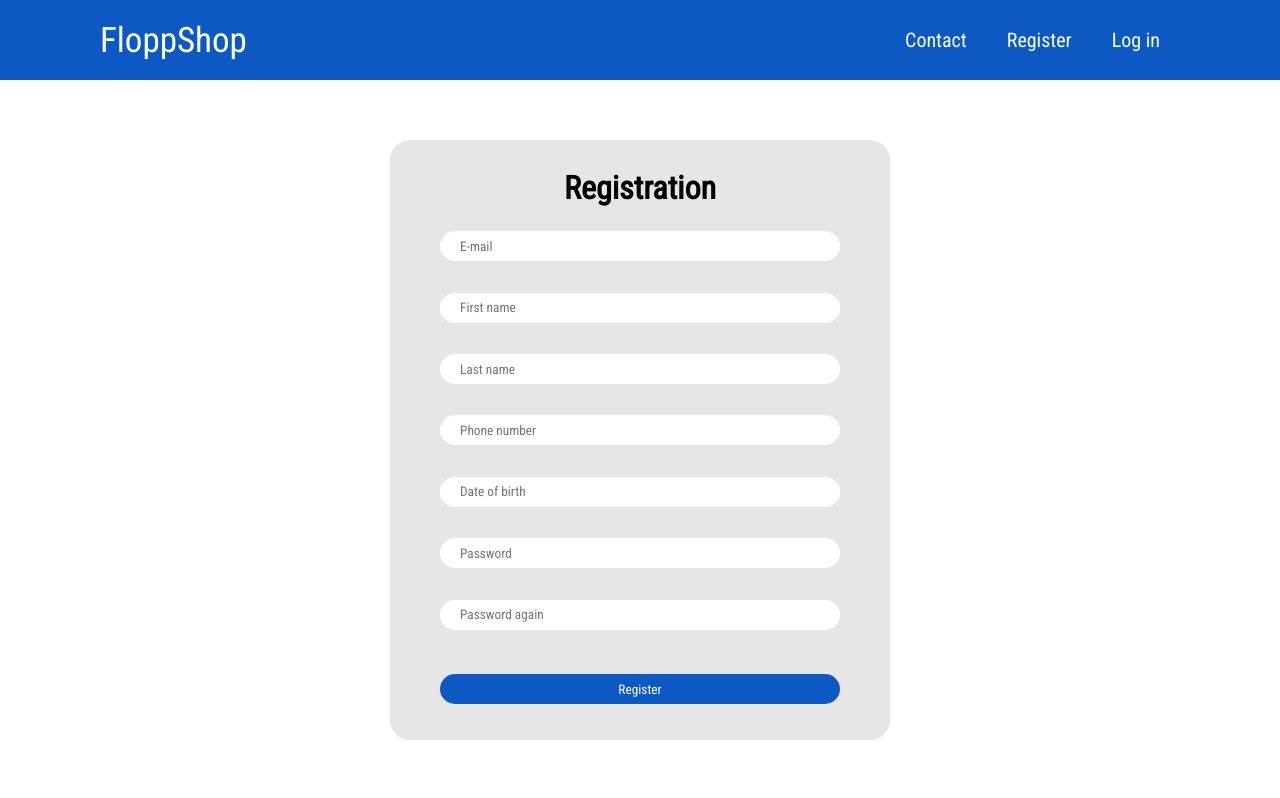
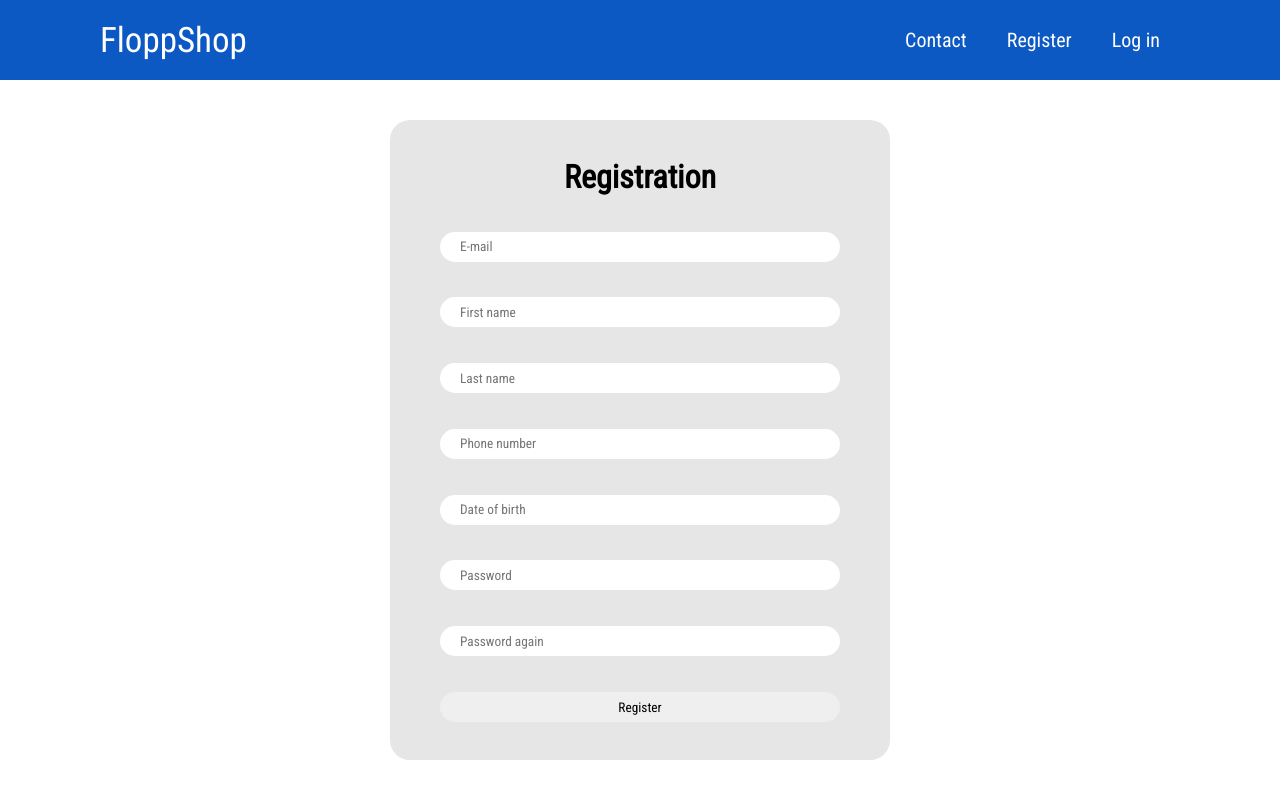
Before and after one commit to Ansup17174/floppshop, a React (Create React App) app in the folder frontend/: page /register in a window 1280 px wide. Built offline with nearby package versions, Linux system fonts and the light colour scheme.

Commit message:
form messages

```diff
--- a/frontend/src/components/Register.js
+++ b/frontend/src/components/Register.js
@@ -11,9 +11,10 @@ const RegisterPage = () => {
         phone: "",
         dateOfBirth: "",
         password1: "",
-        password2: "",
-        isValid: false
+        responseOk: false,
+        responseErrors: []
     });
+
 
     const handleSubmit = e => {
         e.preventDefault();
@@ -24,14 +25,23 @@ const RegisterPage = () => {
     <div className="register">
         <form className="register-form" onSubmit={handleSubmit}>
             <h1>Registration</h1>
-            <input type="email" value={formState.email} placeholder="E-mail" onChange={e => setFormState({...formState, email: e.target.value})}/>
+            <div className={formState.responseOk ? "register-success" : "hidden"}>Verification e-mail sent</div>
+            {formState.responseErrors.map((error, index) => (
+                <div className="register-fail">{error}</div>
+            ))}
+            <input type="email" id="email" value={formState.email} placeholder="E-mail" onChange={e => setFormState({...formState, email: e.target.value})}/>
             <input type="text" value={formState.firstName} placeholder="First name" onChange={e => setFormState({...formState, firstName: e.target.value})}/>
             <input type="text" value={formState.lastName} placeholder="Last name" onChange={e => setFormState({...formState, lastName: e.target.value})}/>
-            <input type="number" value={formState.phone} placeholder="Phone number" onChange={e => setFormState({...formState, phone: e.target.value})}/>
-            <input type={dateInputType} value={formState.dateOfBirth} placeholder="Date of birth" onFocus={() => setDateInputType("date")} onBlur={() => setDateInputType("text")} onChange={e => setFormState({...formState, dateOfBirth: e.target.value})}/>
+            <input type="text" value={formState.phone} placeholder="Phone number" onChange={e => setFormState({...formState, phone: e.target.value})}/>
+            <input type={dateInputType}
+             value={formState.dateOfBirth}
+              placeholder="Date of birth"
+               onFocus={() => setDateInputType("date")}
+                onBlur={() => setDateInputType("text")}
+                 onChange={e => setFormState({...formState, dateOfBirth: e.target.value})}/>
             <input type="password" value={formState.password1} placeholder="Password" onChange={e => setFormState({...formState, password1: e.target.value})}/>
             <input type="password" value={formState.password2} placeholder="Password again" onChange={e => setFormState({...formState, password2: e.target.value})}/>
-            <input type="submit" value="Register" placeholder="Phone number"/>
+            <input className={formState.isValid ? "register-button" : ""} type="submit" value="Register" placeholder="Phone number"/>
         </form>
     </div>
     );
--- a/frontend/src/index.css
+++ b/frontend/src/index.css
@@ -21,7 +21,8 @@
 .page {
     position: fixed;
     top: 10vh;
-    width: 100%
+    width: 100%;
+    overflow-y: scroll;
 }
 
 .navbar {
@@ -227,7 +228,7 @@ a:active {
     padding: 20px 0;
     background-color: rgb(230, 230, 230);
     border-radius: 20px;
-    height: 600px;
+    height: 80vh;
     flex-direction: column;
     align-items: center;
     justify-content: space-around;
@@ -241,12 +242,39 @@ a:active {
     appearance: none;
     border: none;
     border-radius: 20px;
-    margin: 7px;
 }
 
-.register-form input[type="submit"] {
+.register-button {
     margin-top: 20px;
     color: white;
     background-color: rgb(12, 89, 196);
     cursor: pointer;
 }
+
+.register-success {
+    display: flex;
+    align-items: center;
+    justify-content: center;
+    color: white;
+    background-color: rgb(75, 255, 15);
+    width: 60%;
+    height: 6vh;
+    border-radius: 10px;
+    font-size: 25px;
+}
+
+.register-fail {
+    display: flex;
+    align-items: center;
+    justify-content: center;
+    color: white;
+    background-color: rgb(212, 8, 8);
+    width: 60%;
+    height: 6vh;
+    border-radius: 10px;
+    font-size: 25px;
+}
+
+.hidden {
+    display: none;
+}
```
